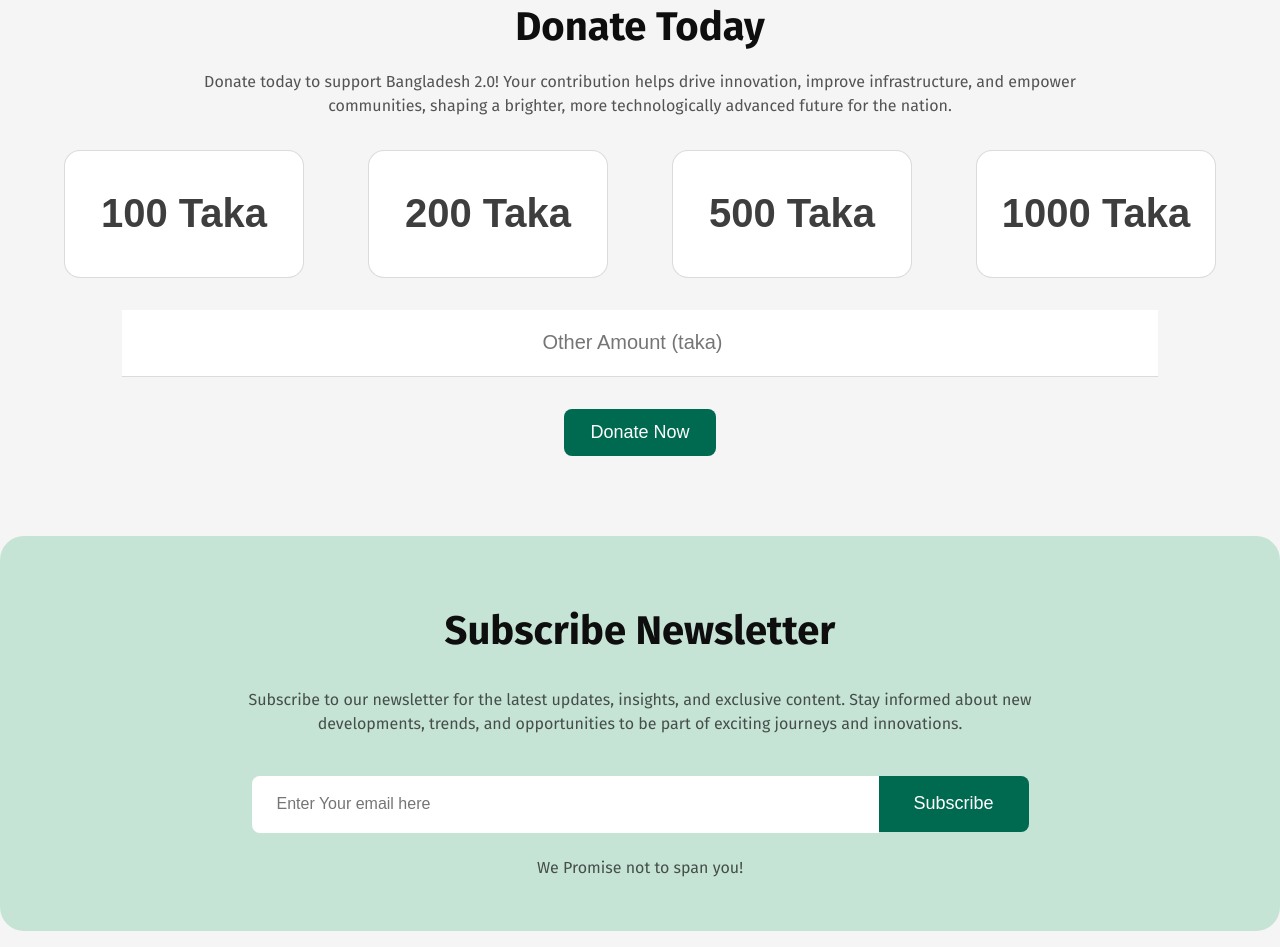
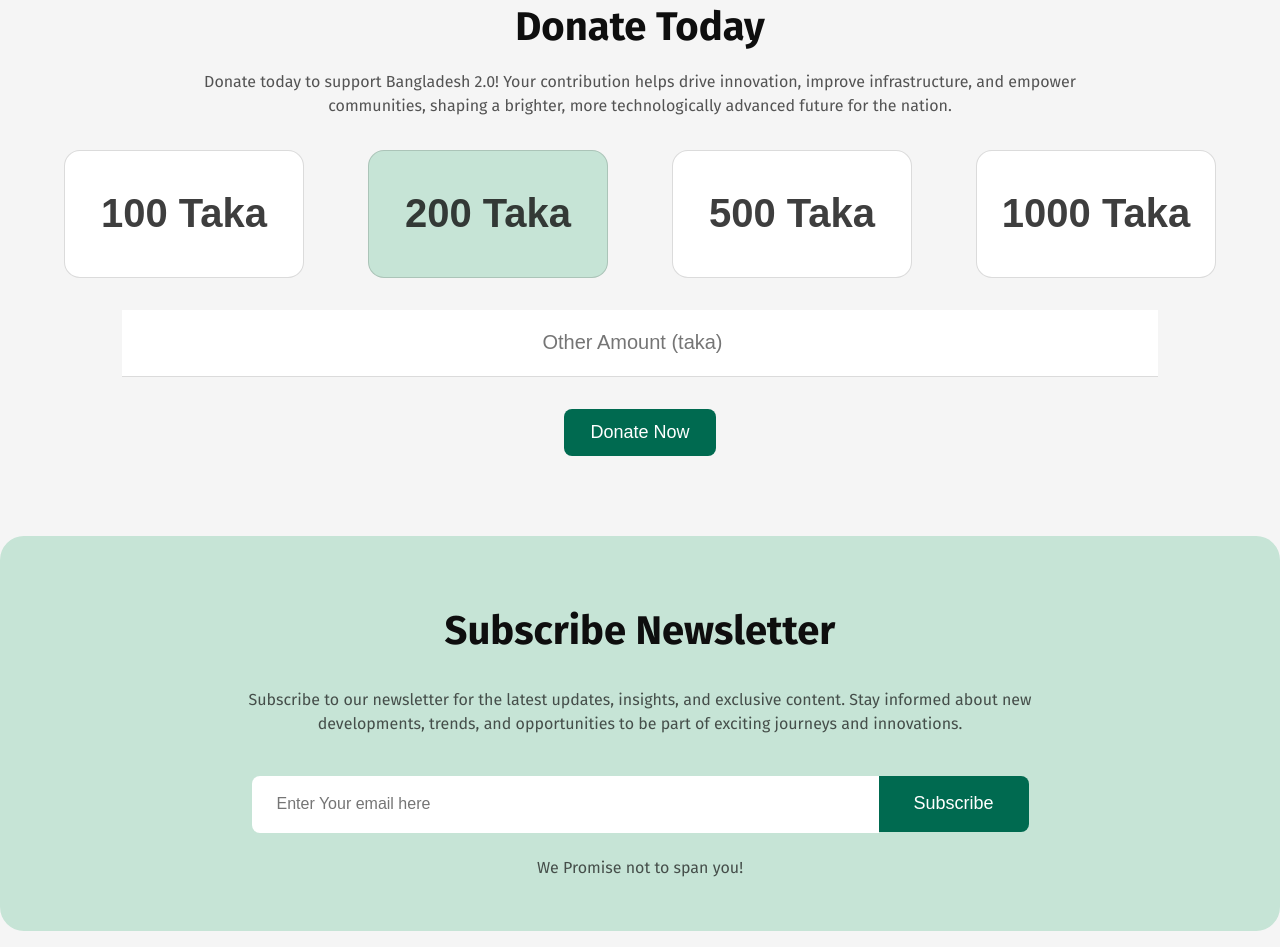
Before and after one commit to shihabuddin-dev/assignment-1, a plain HTML site: page index.html in a window 1280 px wide. Shown: the part 4078-5025 px from the top of the page. Drawn offline with Linux system fonts and the light colour scheme.

Commit message:
donate section updated

```diff
--- a/index.html
+++ b/index.html
@@ -215,7 +215,7 @@
             <form action="">
                 <div class="donate-btn">
                     <button class="donate-sec-btn">100 Taka</button>
-                    <button class="donate-sec-btn">200 Taka</button>
+                    <button class="donate-sec-btn btn2">200 Taka</button>
                     <button class="donate-sec-btn">500 Taka</button>
                     <button class="donate-sec-btn">1000 Taka</button>
                 </div>
--- a/style/style.css
+++ b/style/style.css
@@ -481,7 +481,10 @@ td>select {
     border-radius: 16px;
     background: rgb(255, 255, 255);
 }
+.btn2{
+    background: rgb(198, 228, 214);
 
+}
 .donate-sec-btn:hover {
     background: rgb(198, 228, 214);
     transition: ease-in-out 1s;
```
